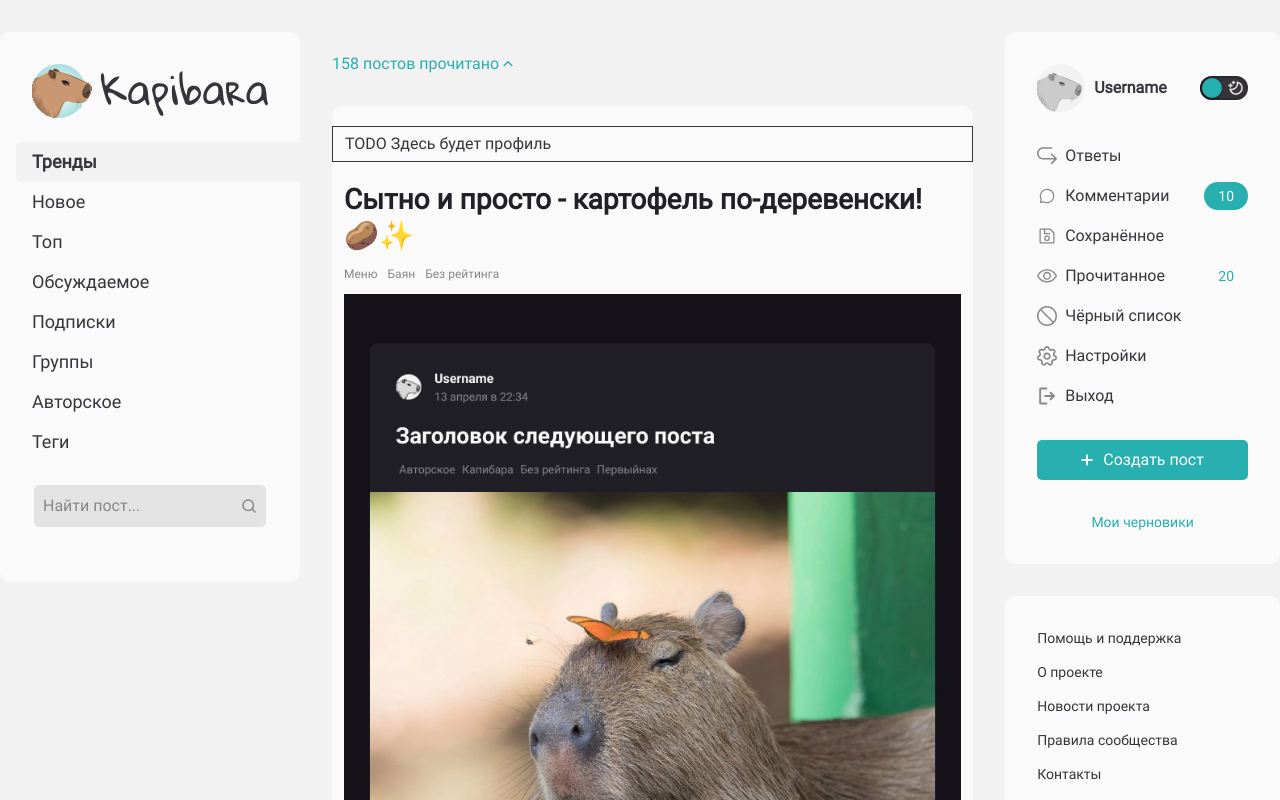
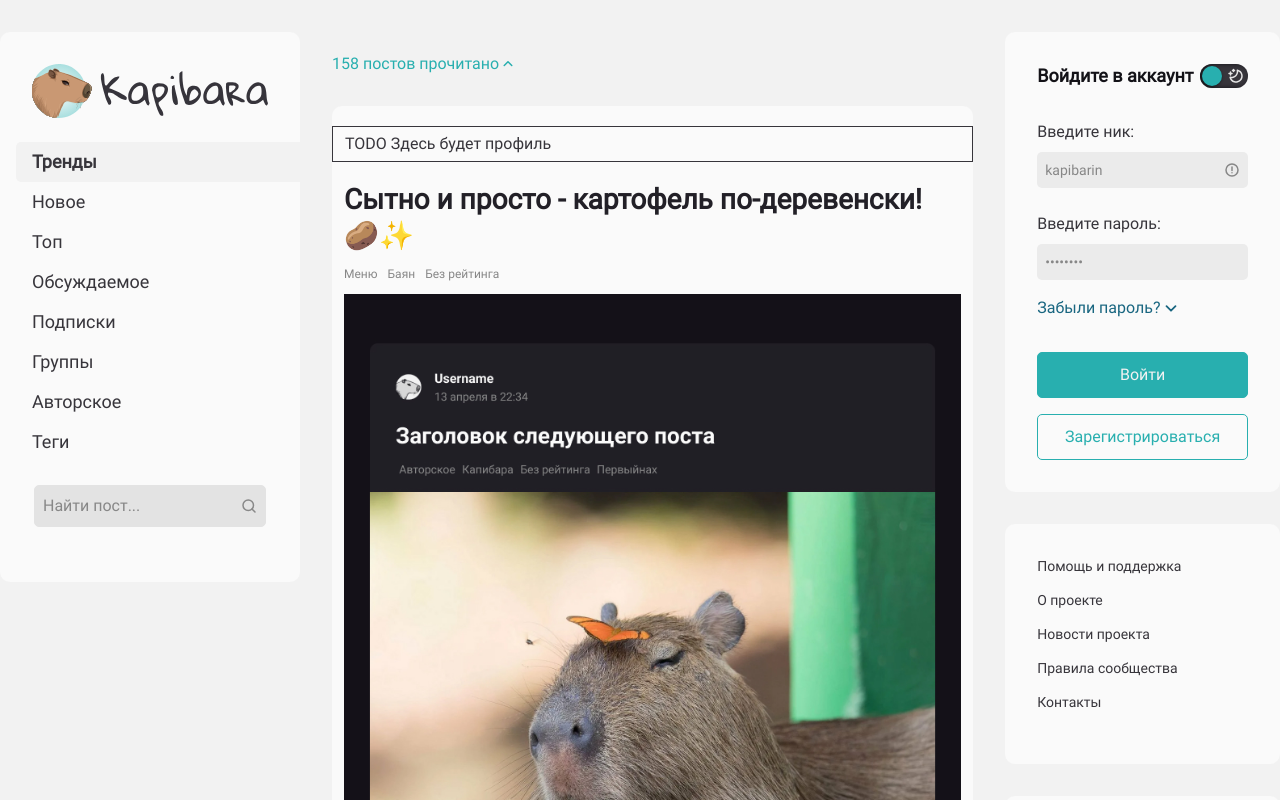
Before and after one commit to OlgaPy/Vortex_front, a Vue app: page / in a window 1280 px wide. Shown: the top 800 px of the page. Built offline with nearby package versions, Linux system fonts and the light colour scheme.

Commit message:
Добавлен LoginWidget, Добавлен WarningCircle.svg, Переработан InputUI.vue

```diff
--- a/src/pages/all/ui/InputsFieldset.vue
+++ b/src/pages/all/ui/InputsFieldset.vue
@@ -1,24 +1,45 @@
 <script setup lang="ts">
-import { InputType } from '@/shared/ui/input-ui/types'
-import InputUI from '@/shared/ui/input-ui/InputUI.vue'
+import InputUI from "@/shared/ui/input-ui/InputUI.vue";
+import {ref} from "vue";
+
+const exampleValue = ref('exampleValue');
+const validator = (value: string) => {
+	if (value !== 'hide_error') {
+		return {
+			errors: ['Terrible Error']
+		};
+	}
+
+	return null;
+};
 </script>
 
 <template>
 	<fieldset>
 		<label>Inputs</label>
 
-		<InputUI :type="InputType.OUTFOCUS">
-			<input placeholder="Placeholder" />
-		</InputUI>
-		<InputUI :type="InputType.FOCUS">
-			<input placeholder="Placeholder" />
-		</InputUI>
-		<InputUI :type="InputType.SUCCESSFUL">
-			<input placeholder="Placeholder" />
-		</InputUI>
-		<InputUI :type="InputType.ERROR">
-			<input placeholder="Placeholder" />
-		</InputUI>
+		<InputUI
+			label="Base"
+			v-model="exampleValue"
+		/>
+
+		<InputUI
+			label="Hide text"
+			hide-text
+			v-model="exampleValue"
+		/>
+
+		<InputUI
+			label="With hint"
+			show-hint
+			v-model="exampleValue"
+		/>
+
+		<InputUI
+			label="With validator (enter: hide_error)"
+			v-model="exampleValue"
+			:validators="[validator]"
+		/>
 	</fieldset>
 </template>
 
--- a/src/pages/home-page/ui/HomeDesktopPage.vue
+++ b/src/pages/home-page/ui/HomeDesktopPage.vue
@@ -7,6 +7,10 @@ import TrendsFeedWidget from '@/widgets/trends-feed-widget/TrendsFeedWidget.vue'
 import DesktopPageUI from '@/shared/ui/page-ui/DesktopPageUI.vue'
 import DesktopAsideBlockUI from '@/shared/ui/block-ui/DesktopAsideBlockUI.vue'
 import DesktopMainBlockUI from '@/shared/ui/block-ui/DesktopMainBlockUI.vue'
+import LoginWidget from "@/widgets/LoginWidget.vue";
+import {useProfileStore} from "@/entities/profile/model/ProfileStore";
+
+const profileStore = useProfileStore();
 </script>
 
 <template>
@@ -18,7 +22,10 @@ import DesktopMainBlockUI from '@/shared/ui/block-ui/DesktopMainBlockUI.vue'
 			<TrendsFeedWidget />
 		</DesktopMainBlockUI>
 		<DesktopAsideBlockUI>
-			<ProfilePanelWidget />
+
+			<ProfilePanelWidget v-if="profileStore.isAuth()"/>
+			<LoginWidget v-else/>
+
 			<SiteInfoPanel />
 			<AdInfoPanelWidget />
 		</DesktopAsideBlockUI>
--- a/src/shared/ui/input-ui/InputUI.vue
+++ b/src/shared/ui/input-ui/InputUI.vue
@@ -1,65 +1,156 @@
 <script setup lang="ts">
-import type { Props } from './types'
+import type {Emits, Props} from './types'
+import WarningCircle from '@/shared/assets/icons/WarningCircle.svg';
+import {ref} from "vue";
 
-const { type } = defineProps<Props>()
+const emit = defineEmits<Emits>();
+
+const { modelValue, label, hideText, showHint, validators } = defineProps<Props>();
+const localErrors = ref<string[]>([]);
+const inputValue = ref(modelValue);
+
+const validate = (value: string) => {
+	localErrors.value = [];
+
+	if (!validators)
+		return;
+
+	for (let validator of validators) {
+		const validationResults = validator(value);
+
+		if (!validationResults)
+			continue;
+
+		if (validationResults.errors) {
+			for (let error of validationResults.errors) {
+				localErrors.value.push(error);
+			}
+		}
+	}
+};
+
+const onChange = (value: string) => {
+	validate(value);
+	emit('update:modelValue', value);
+};
+
+const onFocusOut = (value: string) => {
+	validate(value);
+};
+
+validate(modelValue);
 </script>
 
 <template>
-	<label :class="[$style.container, 'font-smaller']" :data-type="type">
-		<slot></slot>
-	</label>
+	<div :class="$style.container">
+		<label :class="$style.label">
+			{{ label }}
+		</label>
+
+		<section :class="$style.inputSection">
+			<input
+				:class="$style.input"
+				:type="hideText? 'password' : 'text'"
+				v-model="inputValue"
+				@change="onChange(inputValue)"
+				@focusout="onFocusOut(inputValue)"
+			/>
+			<div :class="$style.hint" v-show="showHint">
+				<!--TODO hint absolute block-->
+				<WarningCircle/>
+				<div>
+					<slot name="hint"></slot>
+				</div>
+			</div>
+		</section>
+
+		<section :class="$style.infoSection">
+			<span :class="$style.errorText" v-for="(error, index) in localErrors" :key="index">
+				{{ error }}
+			</span>
+		</section>
+
+		<section :class="$style.actionsSection">
+			<slot name="actions"></slot>
+		</section>
+	</div>
 </template>
 
 <style module>
 .container {
+	display: flex;
+	justify-content: center;
+	align-items: start;
+	flex-direction: column;
+	width: 100%;
+	gap: 8px;
+	font: var(--font-text);
+}
+
+.label {
+	color: var(--color-gray-22);
+}
+
+.inputSection {
 	padding: 8px;
 	display: flex;
-	justify-content: start;
+	justify-content: space-between;
 	align-items: center;
-	width: 296px;
+	width: 100%;
 	border-radius: var(--style-radius-5);
-	border-width: 1.5px;
-	border-style: solid;
+	font: var(--font-small);
+	background-color: var(--color-gray-92);
 }
 
-.container input {
-	background: inherit;
+.input {
+	display: flex;
+	width: calc(100% - 24px);
+	font: var(--font-small);
+	color: var(--color-gray-53);
+	outline: none;
 	border: unset;
-	outline: none;
-	font: var(--font-small);
+	background-color: inherit;
 }
-
-.container[data-type='outfocus'] {
-	border-color: var(--color-gray-53);
-}
-.container[data-type='outfocus'] input,
-.container[data-type='outfocus'] input::placeholder {
+.input::placeholder {
 	color: var(--color-gray-53);
 }
 
-.container[data-type='focus'] {
+.input[data-type='focus'],
+.input::placeholder {
 	border-color: var(--color-gray-53);
-}
-.container[data-type='focus'] input,
-.container[data-type='focus'] input::placeholder {
 	color: var(--color-gray-53);
 }
 
-.container[data-type='error'] {
+.input[data-type='error'],
+.input[data-type='error']::placeholder {
 	background-color: var(--color-base-bg);
 	border-color: var(--color-red-70);
-}
-.container[data-type='error'] input,
-.container[data-type='error'] input::placeholder {
 	color: var(--color-red-79);
 }
 
-.container[data-type='successful'] {
+.input[data-type='successful'],
+.input[data-type='successful']::placeholder {
 	background-color: var(--color-base-bg);
 	border-color: var(--color-primary-1);
-}
-.container[data-type='successful'] input,
-.container[data-type='successful'] input::placeholder {
 	color: var(--color-primary-2);
 }
+
+.hint {
+	width: 16px;
+	height: 16px;
+	cursor: pointer;
+	color: var(--color-gray-53);
+}
+
+.actionsSection, .infoSection {
+	display: flex;
+	justify-content: center;
+	align-items: start;
+	flex-direction: column;
+	width: 100%;
+}
+
+.errorText {
+	color: var(--color-red-70);
+}
 </style>
--- a/src/shared/ui/input-ui/types.ts
+++ b/src/shared/ui/input-ui/types.ts
@@ -1,10 +1,17 @@
-export enum InputType {
-	OUTFOCUS = 'outfocus',
-	FOCUS = 'focus',
-	ERROR = 'error',
-	SUCCESSFUL = 'successful'
+export type ValidationResult = {
+	errors: string[] | null,
+} | null;
+
+export type Validator = (modelValue: string) => ValidationResult;
+
+export type Props = {
+	modelValue: string,
+	label: string
+	hideText?: boolean,
+	showHint?: boolean,
+	validators?: Validator[],
 }
 
-export type Props = {
-	type: InputType
+export type Emits = {
+	(e: 'update:modelValue', value: string): void
 }
--- /dev/null
+++ b/src/widgets/LoginWidget.vue
@@ -0,0 +1,112 @@
+<script setup lang="ts">
+import ButtonUI from "@/shared/ui/button-ui/ButtonUI.vue";
+import EmptyButtonUI from "@/shared/ui/button-ui/EmptyButtonUI.vue";
+import InputUI from "@/shared/ui/input-ui/InputUI.vue";
+import ToggleGlobalThemeFeature from "@/features/ToggleGlobalThemeFeature.vue";
+import ArrowIcon from "@/shared/assets/icons/ArrowIcon.svg";
+import {ref} from "vue";
+
+const username = ref('kapibarin');
+const password = ref('ficYP5MV');
+</script>
+
+<template>
+	<div :class="$style.container">
+		<header :class="$style.header">
+			<h3 class="font-sub-title">Войдите в аккаунт</h3>
+			<ToggleGlobalThemeFeature />
+		</header>
+
+		<main :class="$style.main">
+			<fieldset :class="$style.fieldset">
+				<InputUI
+					label="Введите ник:"
+					show-hint
+					v-model="username"
+				>
+<!--					<template #hint>-->
+<!--						<p>Размер ника от 4 до 16 символов;</p>-->
+<!--						<p>Разрешены буквы (a-z, A-Z), цифры (0-9), дефис (-), точка (.), нижнее подчеркивание (_)</p>-->
+<!--					</template>-->
+				</InputUI>
+
+				<InputUI label="Введите пароль:" hide-text v-model="password">
+					<template #actions>
+						<!--	TODO Actions		-->
+						<div :class="$style.forgotPassword">
+							<span>Забыли пароль?</span>
+							<ArrowIcon/>
+						</div>
+					</template>
+				</InputUI>
+			</fieldset>
+
+			<!--	TODO Actions		-->
+			<div :class="$style.buttons">
+				<ButtonUI>Войти</ButtonUI>
+				<EmptyButtonUI>Зарегистрироваться</EmptyButtonUI>
+			</div>
+		</main>
+
+	</div>
+</template>
+
+<style module>
+.container, .main, .fieldset {
+	display: flex;
+	justify-content: center;
+	align-items: center;
+	flex-direction: column;
+	width: 100%;
+	gap: 32px;
+}
+
+.container {
+	padding: 32px;
+	background-color: var(--color-gray-98);
+	border-radius: var(--style-radius-10);
+}
+
+.header {
+	display: flex;
+	justify-content: space-between;
+	align-items: center;
+	width: 100%;
+}
+.header > h3 {
+	font: var(--font-sub-title-bold);
+}
+
+.fieldset {
+	margin: unset;
+	padding: unset;
+	border: unset;
+	gap: 8px;
+}
+
+.forgotPassword {
+	display: flex;
+	justify-content: center;
+	align-items: center;
+	gap: 4px;
+	color: var(--color-primary-2);
+	cursor: pointer;
+}
+.forgotPassword > svg {
+	width: 12px;
+	height: 12px;
+	transform: rotateZ(180deg);
+}
+
+.buttons {
+	display: flex;
+	justify-content: center;
+	align-items: center;
+	flex-direction: column;
+	width: 100%;
+	gap: 16px;
+}
+.buttons > * {
+	width: 100%;
+}
+</style>
```
Also changed, not shown: src/shared/assets/icons/WarningCircle.svg (added).
